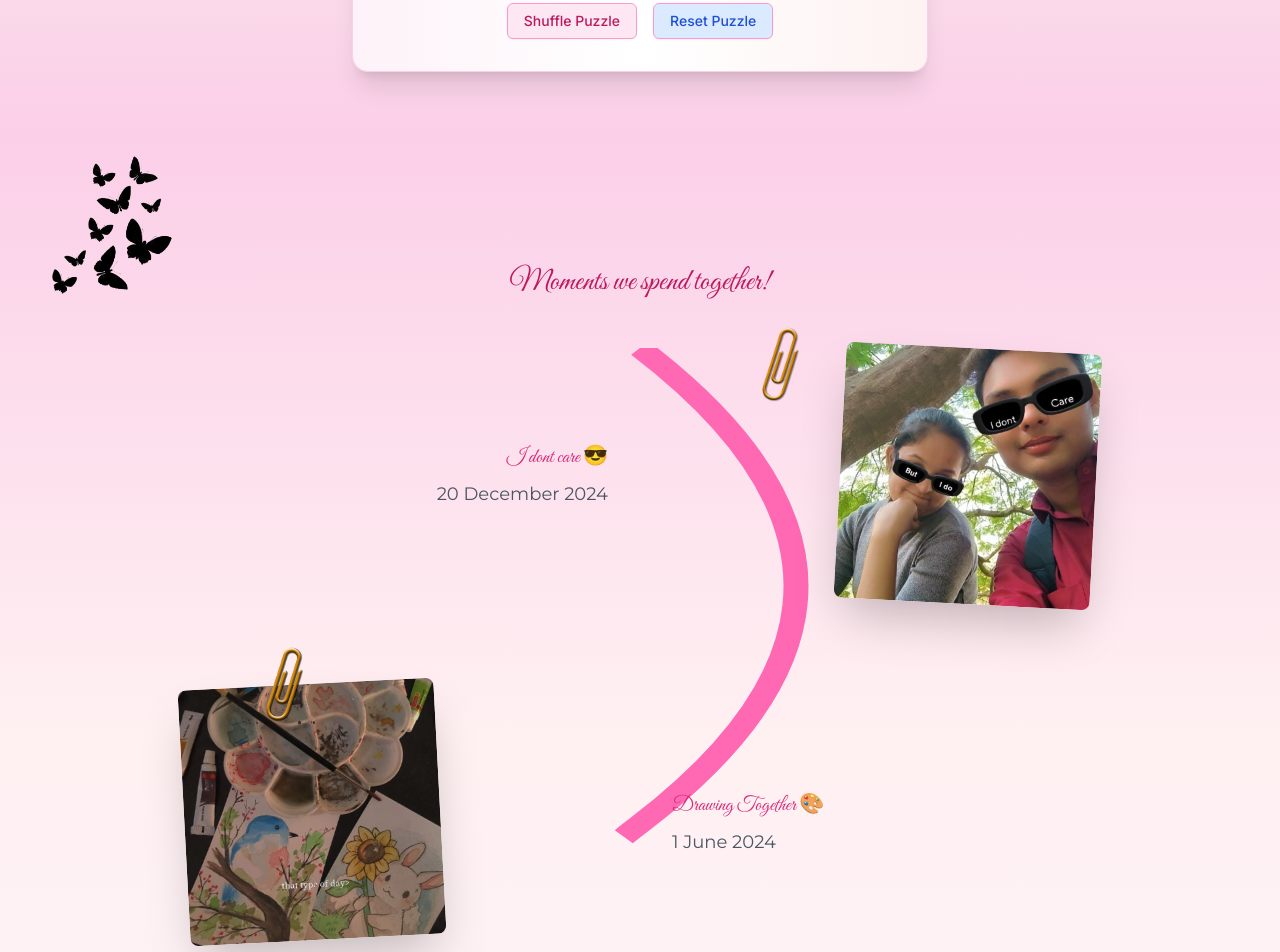
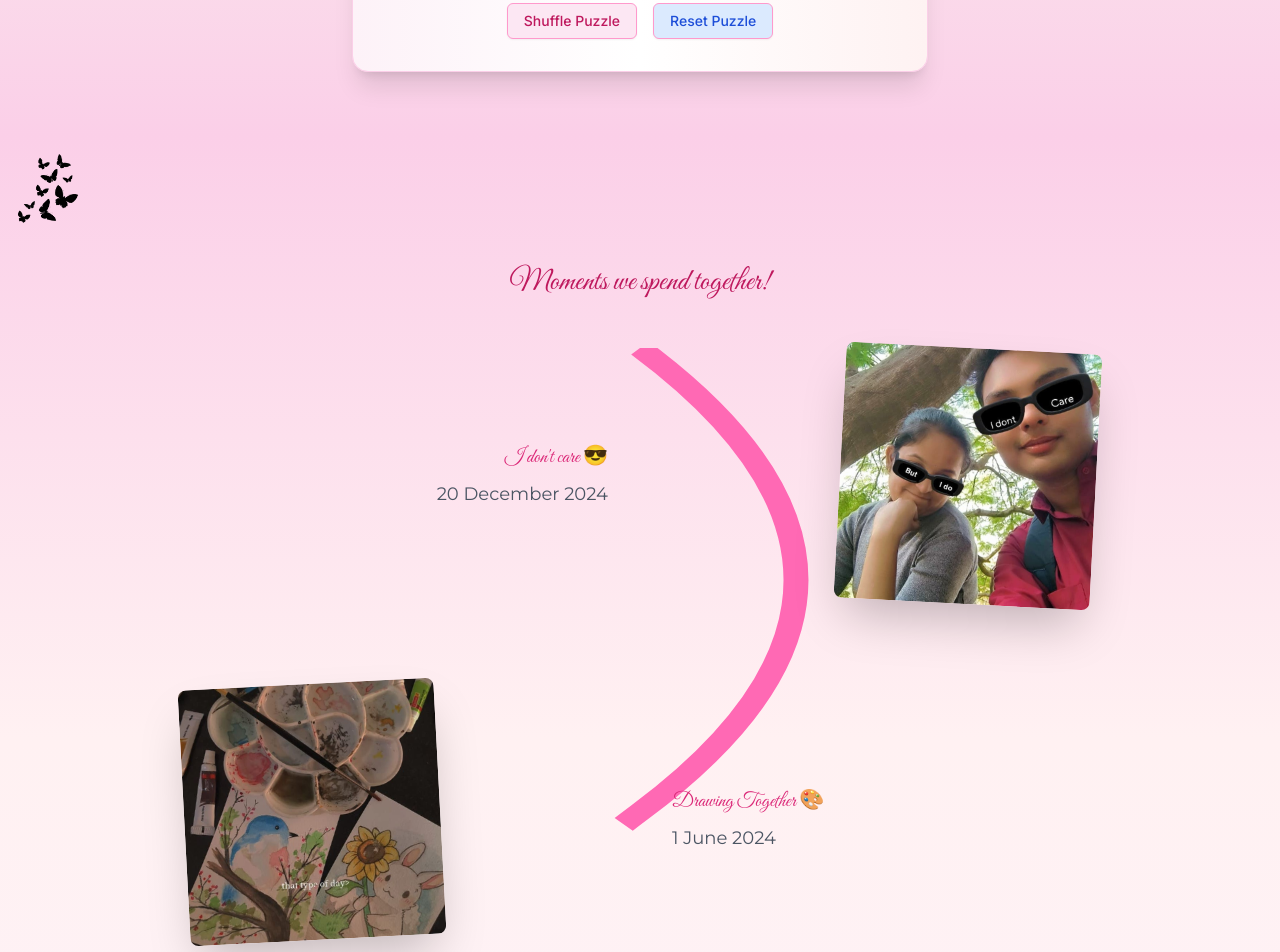
Before and after one commit to Lukesliketocode/valentine, a Next.js app: page /valentine in a window 1280 px wide. Shown: the part 3460-4412 px from the top of the page. Built offline with nearby package versions, Linux system fonts and the light colour scheme; sample sign-in values are in the browser's storage.

Commit message:
some changes

```diff
--- a/src/components/ParallaxTimeline.tsx
+++ b/src/components/ParallaxTimeline.tsx
@@ -1,7 +1,7 @@
 import { useEffect, useRef } from "react";
 import { motion, useScroll } from "framer-motion";
 import Image from "next/image";
-import clip from "../../public/screen/clip.png"
+import clip from "../../public/screen/clip.png";
 
 interface TimelineEvent {
   date: string;
@@ -12,7 +12,7 @@ interface TimelineEvent {
 const timelineEvents: TimelineEvent[] = [
   {
     date: "20 December 2024",
-    title: "I dont care 😎",
+    title: "I don't care 😎",
     image: "/img/img1.jpeg",
   },
   {
@@ -36,7 +36,6 @@ export default function ParallaxTimeline() {
   });
 
   useEffect(() => {
-    // Typecast to SVGPathElement to access getTotalLength()
     const path = document.querySelector(
       ".love-journey-path"
     ) as SVGPathElement | null;
@@ -50,7 +49,6 @@ export default function ParallaxTimeline() {
         path.style.strokeDashoffset = (length - drawLength).toString();
       });
 
-      // Cleanup the subscription on unmount
       return () => unsubscribe();
     }
   }, [scrollYProgress]);
@@ -58,27 +56,25 @@ export default function ParallaxTimeline() {
   return (
     <section
       ref={containerRef}
-      className="md:relative py-16 px-4 bg-gradient-to-b from-pink-200 via-rose-50 to-pink-50 overflow-hidden"
+      className="relative py-16 px-4 bg-gradient-to-b from-pink-200 via-rose-50 to-pink-50 overflow-hidden"
     >
-      <div className="absolute top-0 md:top-4 left-12 z-10 hidden md:block">
+      {/* Decorative butterfly visible on all devices */}
+      <div className="absolute top-4 left-4 z-10">
         <Image
           src="/screen/butterfly.webp"
-          width={100}
-          height={100}
+          width={80}
+          height={80}
           quality={100}
           loading="lazy"
           alt="Our love"
-          className="w-24 md:w-32"
+          className="w-16"
         />
       </div>
       <h2 className="text-4xl sm:text-3xl font-playfair text-center mb-12 mt-16 text-pink-700">
         Moments we spend together!
       </h2>
       <div className="relative">
-        {/*
-          If you prefer to hide the SVG on mobile screens,
-          you can add "hidden md:block" to the className.
-        */}
+        {/* Decorative pink path */}
         <svg
           className="absolute top-0 left-1/2 transform -translate-x-1/2 w-full h-full pointer-events-none z-0"
           viewBox="0 0 100 100"
@@ -92,7 +88,6 @@ export default function ParallaxTimeline() {
             className="love-journey-path"
           />
         </svg>
-        {/* Wrapping timeline events with a higher z-index */}
         <div className="relative z-10 space-y-20">
           {timelineEvents.map((event, index) => (
             <motion.div
@@ -100,12 +95,12 @@ export default function ParallaxTimeline() {
               className="flex flex-col md:flex-row items-center"
               initial={{ opacity: 0, x: index % 2 === 0 ? -100 : 100 }}
               whileInView={{ opacity: 1, x: 0 }}
-              viewport={{ once: true, amount: 0.8 }}
+              viewport={{ once: true, amount: 0.3 }} // Lowered threshold for mobile
               transition={{ duration: 0.8 }}
             >
               {index % 2 === 0 ? (
                 <>
-                  <div className="md:w-1/2 text-right md:pr-8 z-50">
+                  <div className="w-full md:w-1/2 text-right md:pr-8 z-50">
                     <h3 className="text-2xl sm:text-xl font-playfair mb-2 text-pink-600">
                       {event.title}
                     </h3>
@@ -113,39 +108,26 @@ export default function ParallaxTimeline() {
                       {event.date}
                     </p>
                   </div>
-                  <div className="md:w-1/2 mt-6 md:mt-0 md:pl-8 flex justify-center">
-                  <motion.img
+                  <div className="w-full md:w-1/2 mt-6 md:mt-0 md:pl-8 flex justify-center relative">
+                    <motion.img
                       src={event.image || "/placeholder.svg"}
                       alt={event.title}
-                      className="w-56 relative h-56 md:w-64 md:h-64 object-cover rounded-lg shadow-2xl transform rotate-3 hover:rotate-0 transition-transform duration-300"
+                      className="w-56 h-56 md:w-64 md:h-64 object-cover rounded-lg shadow-2xl transform rotate-3 hover:rotate-0 transition-transform duration-300"
                       whileHover={{ scale: 1.05 }}
                     />
-                    <div className="absolute top-72 left-56 z-10 hidden md:block">
-                    <Image
-                    src={clip}
-                     quality={100}
-                     loading="lazy"
-                    alt="Our love" className="w-24" />
-                  </div>
                   </div>
                 </>
               ) : (
                 <>
-                  <div className="md:w-1/2 flex justify-center md:pr-8 mt-6 md:mt-0">
-                  <motion.img
+                  <div className="w-full md:w-1/2 flex justify-center md:pr-8 mt-6 md:mt-0 relative">
+                    <motion.img
                       src={event.image || "/placeholder.svg"}
                       alt={event.title}
-                      className="w-56 h-56 md:w-64 md:h-64 object-cover rounded-lg shadow-2xl mb-6 transform -rotate-3 hover:rotate-0 transition-transform duration-300"
+                      className="w-56 h-56 md:w-64 md:h-64 object-cover rounded-lg shadow-2xl transform -rotate-3 hover:rotate-0 transition-transform duration-300"
                       whileHover={{ scale: 1.05 }}
                     />
-                     <div className="absolute -top-8 right-[27rem] z-10 hidden md:block">
-                    <Image src={clip} alt="Our love" loading="lazy" className="w-24" />
                   </div>
-                  <div className="absolute bottom-[12rem] right-[27rem] z-10 hidden md:block">
-                    <Image src={clip} alt="Our love" loading="lazy" className="w-24" />
-                  </div>
-                  </div>
-                  <div className="md:w-1/2 text-left md:pl-8">
+                  <div className="w-full md:w-1/2 text-left md:pl-8 mt-4">
                     <h3 className="text-2xl sm:text-xl font-playfair mb-2 text-pink-600">
                       {event.title}
                     </h3>
--- a/src/components/Playlist.tsx
+++ b/src/components/Playlist.tsx
@@ -4,9 +4,6 @@ import Image from "next/image"
 export default function Playlist() {
   return (
     <section className="py-16 relative bg-gradient-to-b from-pink-50 via-pink-100 to-blue-50">
-       <div className="absolute top-0 left-4 z-10 md:hidden">
-        <Image src="/screen/music2.webp" width={200} height={200} loading="lazy" alt="Our love" className="w-36 lg:w-52" />
-      </div>
       <h2 className="text-4xl font-great-vibes text-deep-red text-center mt-16 mb-8">Our Love Playlist</h2>
       <Card className="bg-rose-gold max-w-md mx-auto transform -rotate-1 shadow-lg overflow-hidden bg-pink-400">
         <CardContent className="p-4">
```
